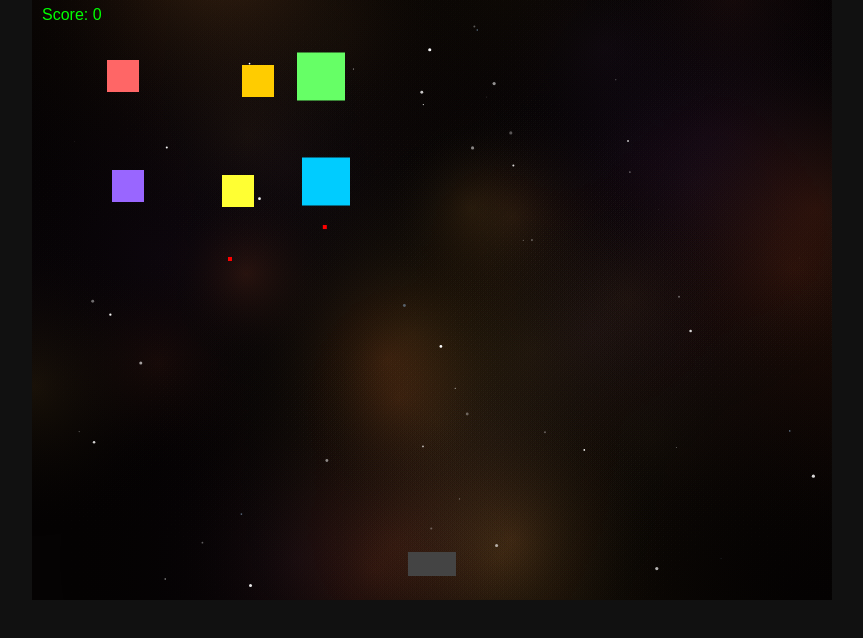
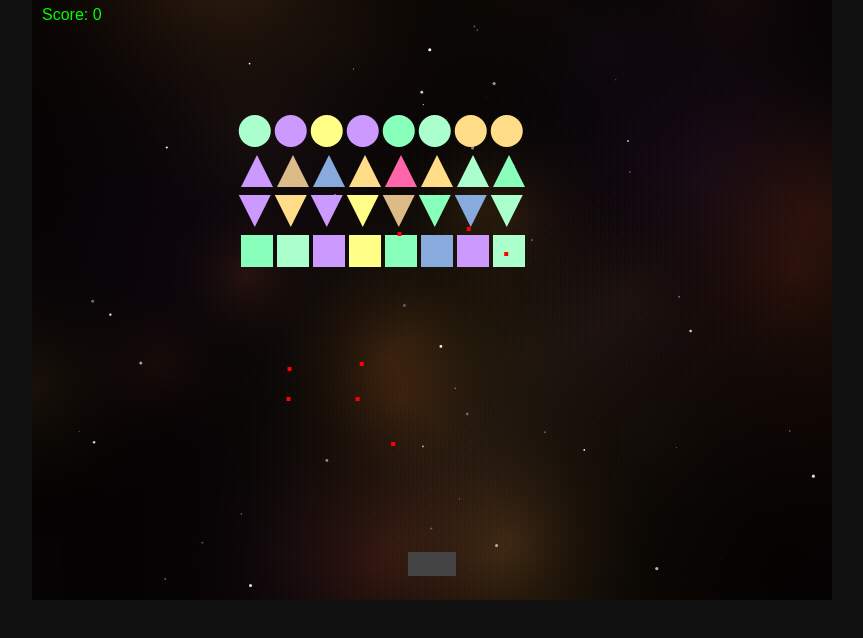
Before and after one commit to sdeseille/llm-invader, a website: page index.html in a window 1280 px wide. Shown: the whole page, without its empty margins (208-1071 px from the left). Drawn offline with Linux system fonts and the light colour scheme; animation ran at ten frames a second.

Commit message:
Enhance enemy rendering with shape-based drawing and dynamic creation

```diff
--- a/index.html
+++ b/index.html
@@ -54,24 +54,61 @@ player.draw = () => {
 /* enemy drawing */
 function drawEnemy(enemy) {
   ctx.fillStyle = enemy.color;
-  ctx.fillRect(enemy.x, enemy.y, enemy.w, enemy.h);
+  if (enemy.shape === 'circle') {
+    ctx.beginPath();
+    ctx.arc(enemy.x + enemy.w / 2, enemy.y + enemy.h / 2, 16, 0, Math.PI * 2);
+    ctx.fill();
+  } else if (enemy.shape === 'triangle') {
+    const cx = enemy.x + enemy.w / 2;
+    const cy = enemy.y + enemy.h / 2;
+    ctx.beginPath();
+    ctx.moveTo(cx, enemy.y);
+    ctx.lineTo(cx + enemy.w / 2, enemy.y + enemy.h);
+    ctx.lineTo(cx - enemy.w / 2, enemy.y + enemy.h);
+    ctx.closePath();
+    ctx.fill();
+  }  else if (enemy.shape === 'triangle_down') {
+    const cx = enemy.x + enemy.w / 2;
+    const cy = enemy.y + enemy.h / 2;
+    ctx.beginPath();
+    ctx.moveTo(cx - enemy.w / 2, enemy.y);
+    ctx.lineTo(cx + enemy.w / 2, enemy.y);
+    ctx.lineTo(cx, enemy.y + enemy.h);
+    ctx.closePath();
+    ctx.fill();
+  } else {
+    // square
+    ctx.fillRect(enemy.x, enemy.y, enemy.w, enemy.h);
+  }
 }
 
 /* enemies */
 let enemies = [];
 let particles = [];
 
-const enemyTypes = [
-  { w: 32, h: 32, x: 50,  y: 50, vx: 0.5, vy: 0.2,  color: '#ff6666' },
-  { w: 32, h: 32, x: 150, y: 50, vx: 1.2, vy: 0.3,  color: '#ffcc00' },
-  { w: 48, h: 48, x: 250, y: 50, vx: 0.3, vy: 0.05, color: '#66ff66' },
-  { w: 32, h: 32, x: 50,   y: 150, vx: 0.6, vy: 0.4, color: '#9966ff' },
-  { w: 32, h: 32, x: 150,  y: 150, vx: 0.8, vy: 0.5, color: '#ffff33' },
-  { w: 48, h: 48, x: 250,  y: 150, vx: 0.4, vy: 0.15, color: '#00ccff' }
-];
+const enemyShapes = ['circle', 'triangle', 'triangle_down', 'square'];
+const enemyColors = ['#ff66aa', '#aaffcc', '#cc99ff', '#ddbb88', '#88ffbb', '#ffdd88', '#88aadd', '#ffff88'];
+
+function createEnemies() {
+  enemies = [];
+  for (let s of enemyShapes) {
+    for (let i = 0; i < 8; i++) {
+      let x, y;
+      const cols = i;
+      const rows = enemyShapes.indexOf(s); // triangle has 1 row, triangle_down has 2, square has 3
+      x = canvas.width / 4 + cols * (32 + 4);
+      y = canvas.height / 4 - 35 + rows * (36 + 4);
+      accelerator = rows % 2 ? 0.6 : 0.45;
+      enemies.push({
+        shape: s,
+        w: 32, h: 32, x, y, vx: 0.3 * accelerator, vy: 0, color: enemyColors[Math.floor(Math.random() * enemyColors.length)]
+      });
+    }
+  }
+}
 
 function resetWave() {
-  enemies = enemyTypes.map(t => ({ ...t, alive: true }));
+  createEnemies();
 }
 resetWave();
 
```
